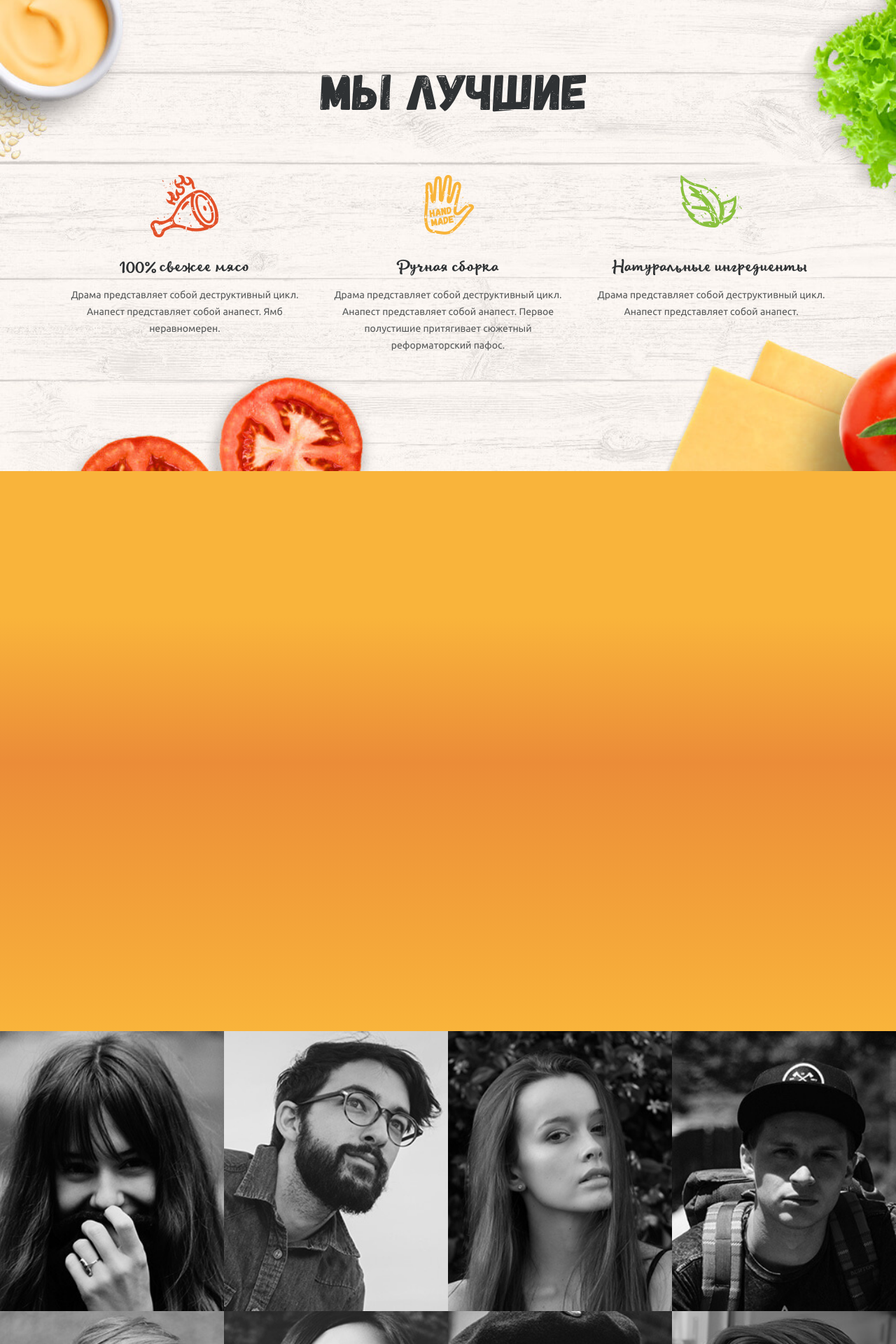
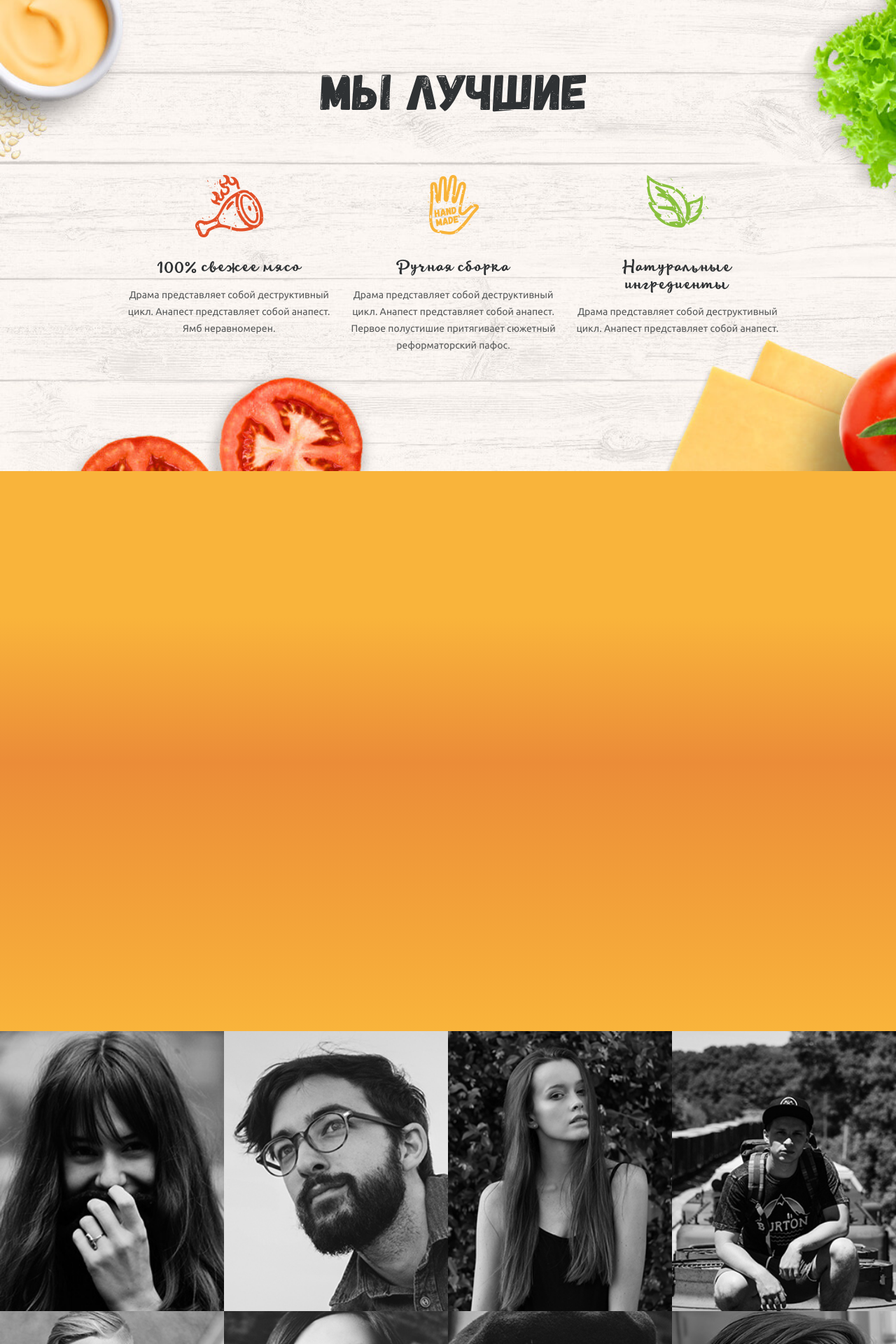
Before and after one commit to rucreatizer/burger, a PHP site: page / in a window 1280 px wide. Shown: the part 927-2847 px from the top of the page at 70% size. Run offline with PHP 8.4, Linux system fonts and the light colour scheme; some libraries are stand-ins or nearby versions.

Commit message:
first_ready

```diff
--- a/css/style.css
+++ b/css/style.css
@@ -599,7 +599,11 @@ body {
   padding-top: 10px;
   text-transform: uppercase;
   outline: none;
-  border: 1px solid transparent; }
+  border: 1px solid transparent;
+  cursor: pointer; }
+
+.order-button:hover {
+  background-color: #c1401e; }
 
 .table-wrapper {
   display: -webkit-box;
@@ -713,8 +717,6 @@ body {
   -webkit-justify-content: center;
   -ms-flex-pack: center;
   justify-content: center;
-  width: 100%;
-  height: 100%;
   display: -webkit-box;
   display: -webkit-flex;
   display: -ms-flexbox;
@@ -749,7 +751,7 @@ body {
   -webkit-justify-content: space-between;
   -ms-flex-pack: justify;
   justify-content: space-between;
-  margin: 0 87px; }
+  margin: 0 90px; }
 
 .pref {
   display: -webkit-box;
@@ -765,7 +767,8 @@ body {
   -webkit-box-align: center;
   -webkit-align-items: center;
   -ms-flex-align: center;
-  align-items: center; }
+  align-items: center;
+  margin-right: -15px; }
 
 .pref__img {
   height: 90px;
@@ -776,7 +779,8 @@ body {
   font-size: 21.4px;
   color: #2f3234;
   text-align: center;
-  width: 80%; }
+  width: 80%;
+  letter-spacing: 1.2px; }
 
 .pref__text {
   font-family: Ubuntu;
@@ -784,7 +788,8 @@ body {
   font-size: 14.03px;
   color: #575959;
   text-align: center;
-  line-height: 24px; }
+  line-height: 24px;
+  white-space: 1px; }
 
 .burger {
   background-image: -moz-linear-gradient(90deg, #f9b43b 0%, #eb8c38 48%, #f9b43b 74%);
@@ -817,6 +822,23 @@ body {
   -ms-flex-wrap: nowrap;
   flex-wrap: nowrap; }
 
+.c__review {
+  width: 100%;
+  -webkit-box-pack: center;
+  -webkit-justify-content: center;
+  -ms-flex-pack: center;
+  justify-content: center;
+  display: -webkit-box;
+  display: -webkit-flex;
+  display: -ms-flexbox;
+  display: flex;
+  -webkit-box-orient: vertical;
+  -webkit-box-direction: normal;
+  -webkit-flex-direction: column;
+  -ms-flex-direction: column;
+  flex-direction: column;
+  margin: 0 auto; }
+
 .rew-wrapper {
   display: -webkit-box;
   display: -webkit-flex;
@@ -848,7 +870,9 @@ body {
   display: flex;
   position: relative;
   background-size: cover;
-  background-position: center; }
+  background-position: center;
+  -webkit-filter: grayscale(100%);
+  filter: grayscale(100%); }
 
 .review__background {
   display: none;
--- a/index.html
+++ b/index.html
@@ -14,7 +14,7 @@
             <div class="container">
                 <section class="header">
                     <section class="logo">
-                        <img src="images/logo.png" alt="Логотип">
+                        <a href=""><img src="images/logo.png" alt="Логотип"></a>
                     </section>
                     <section class="menu">
                         <nav class="main-menu">
@@ -90,7 +90,7 @@
             </div>
         </section>
         <section class="section reviews" id="review">
-            <div class="container c__best">
+            <div class="container c__review">
                 <section class="rew-wrapper">
                     <section class="review review1">
                         <div class="review__info">
```
Also changed, not shown: images/r1.jpg, images/r2.jpg, images/r3.jpg, images/r4.jpg, images/r5.jpg, images/r6.jpg, images/r7.jpg, images/r8.jpg.
